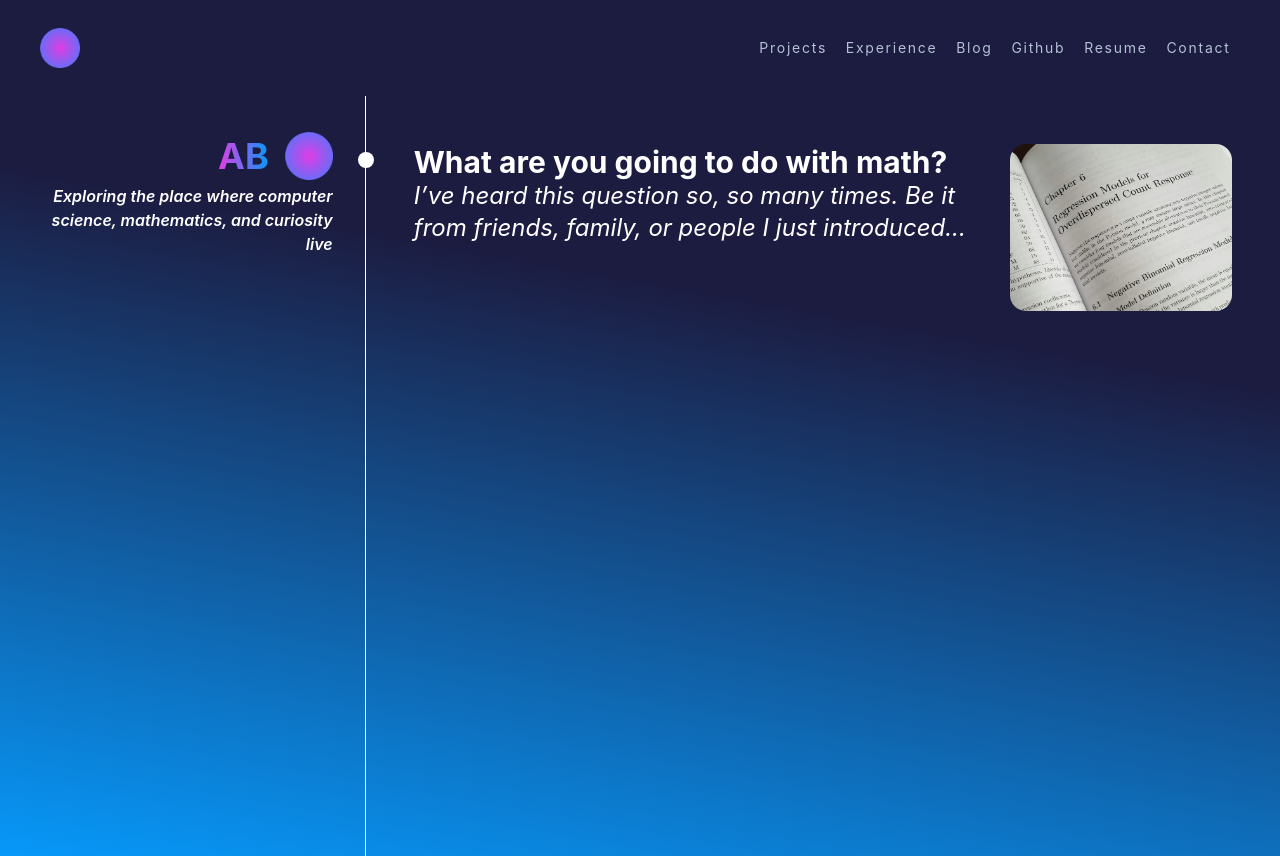
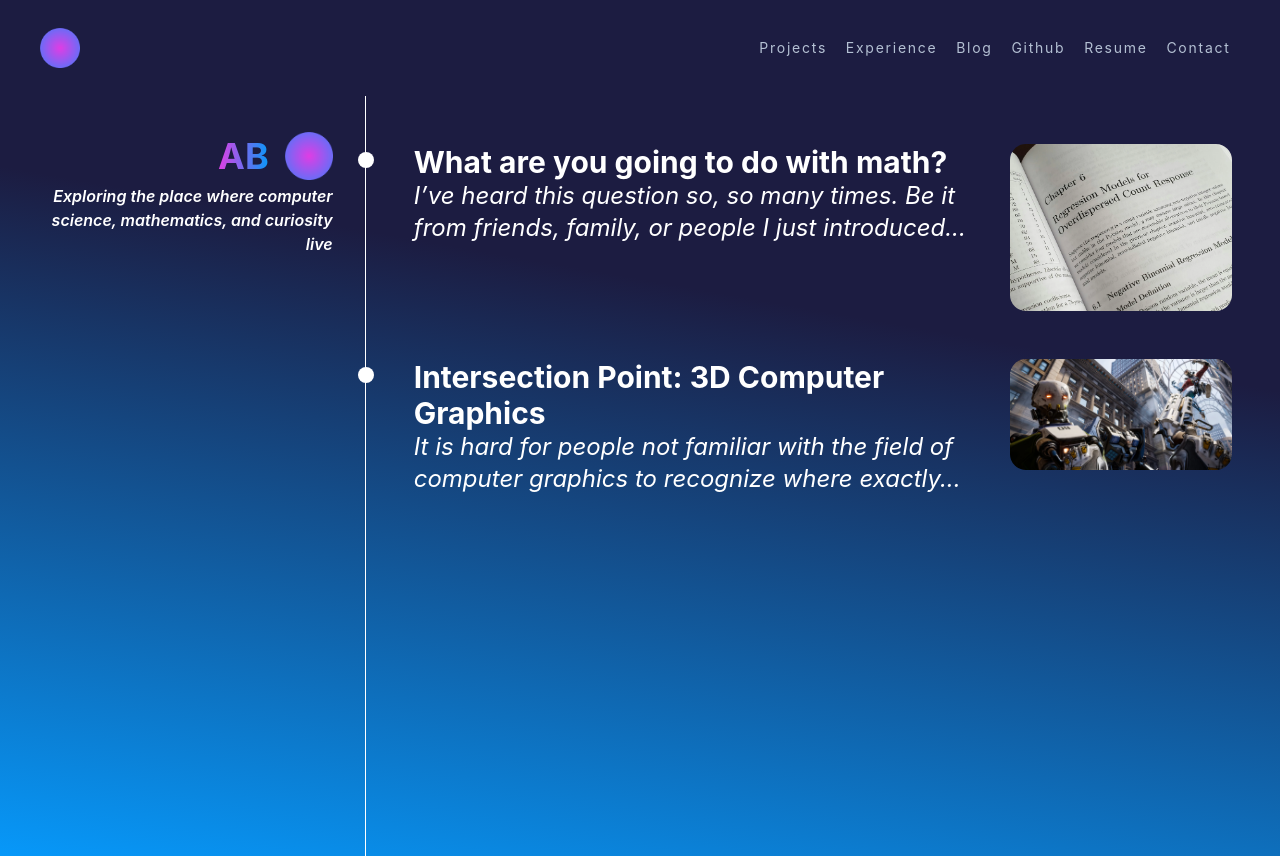
Before and after one commit to banushi-a/altonbanushi.com, a React (Create React App) app: page /blog in a window 1280 px wide. Built offline with nearby package versions, Linux system fonts and the light colour scheme.

Commit message:
Graphics Blog Post

```diff
--- a/src/pages/Blog.tsx
+++ b/src/pages/Blog.tsx
@@ -4,6 +4,7 @@ import { ScrollTrigger } from "gsap/ScrollTrigger";
 import BlogLink from "../components/BlogLink";
 import Logo from "../images/logo.png";
 import bookImage from "../images/blogImages/statsImage.png";
+import graphicsImage from "../images/blogImages/graphics.png";
 
 gsap.registerPlugin(ScrollTrigger);
 
@@ -14,6 +15,12 @@ const Blog = (): JSX.Element => {
       title="What are you going to do with math?"
       previewText="I’ve heard this question so, so many times. Be it from friends, family, or people I just introduced"
       image={bookImage}
+    />,
+    <BlogLink
+      href="https://medium.com/@altonbanushi/intersection-point-3d-computer-graphics-2bf88cac993c"
+      title="Intersection Point: 3D Computer Graphics"
+      previewText="It is hard for people not familiar with the field of computer graphics to recognize where exactly"
+      image={graphicsImage}
     />,
   ];
 
```
Also changed, not shown: src/images/blogImages/graphics.png (added).
